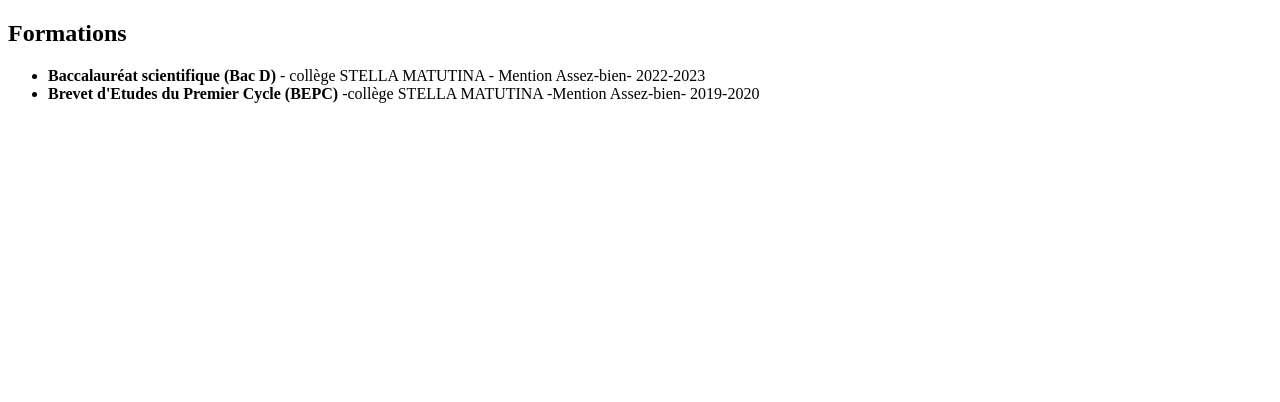
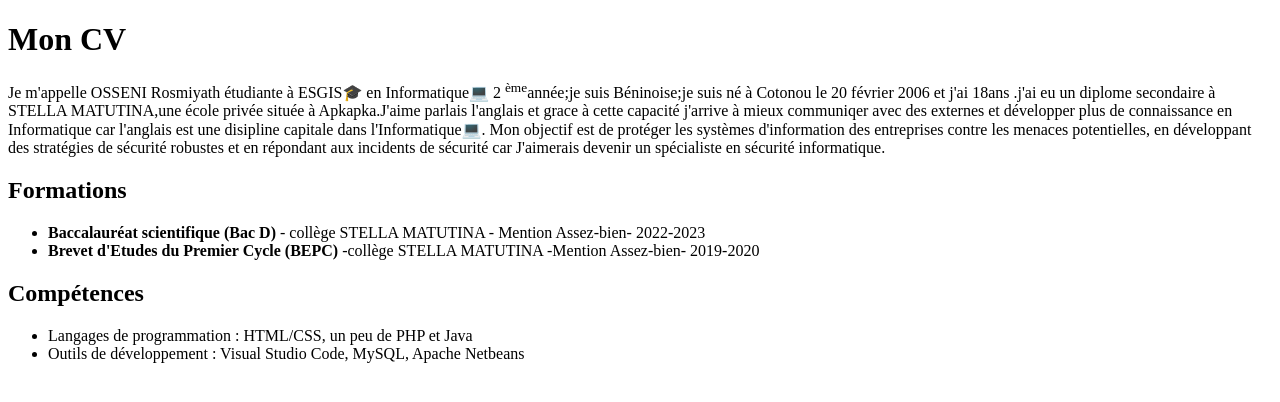
Before and after one commit to OSSENI20/mon-cv, a plain HTML site: page index.html in a window 1280 px wide. Drawn offline with Linux system fonts and the light colour scheme.

Commit message:
mise en place de la section competences

```diff
--- a/index.html
+++ b/index.html
@@ -6,7 +6,10 @@
     <title>Document</title>
 </head>
 <body>
-
+    <h1>Mon CV</h1>
+    <p>Je m'appelle OSSENI Rosmiyath  étudiante à ESGIS🎓 en Informatique💻 2 <sup>ème</sup>année;je suis Béninoise;je suis né à Cotonou le 20 février 2006 et j'ai 18ans .j'ai eu un  diplome  secondaire à STELLA MATUTINA,une école privée située à Apkapka.J'aime parlais l'anglais et grace à cette capacité j'arrive à mieux communiqer avec des externes et développer plus de connaissance en Informatique car l'anglais est une disipline capitale dans l'Informatique💻.
+        Mon objectif est de protéger les systèmes d'information des entreprises contre les menaces potentielles, en développant des stratégies de sécurité robustes et en répondant aux incidents de sécurité car J'aimerais devenir un spécialiste en sécurité informatique.
+   </p>
     <section id="formations">
         <h2>Formations</h2>
         <ul>
@@ -14,6 +17,14 @@
             <li><strong>Brevet d'Etudes du Premier Cycle (BEPC)</strong> -collège STELLA MATUTINA  -Mention Assez-bien-  2019-2020</li>
         </ul>
     </section>
+    <section id="competences">
+        <h2>Compétences</h2>
+        <ul>
+            <li>Langages de programmation :  HTML/CSS, un peu de PHP et  Java </li>
+            <li>Outils de développement : Visual Studio Code, MySQL, Apache Netbeans</li>
+      </ul>
+    </section>
+
 
 
 </body>
```
